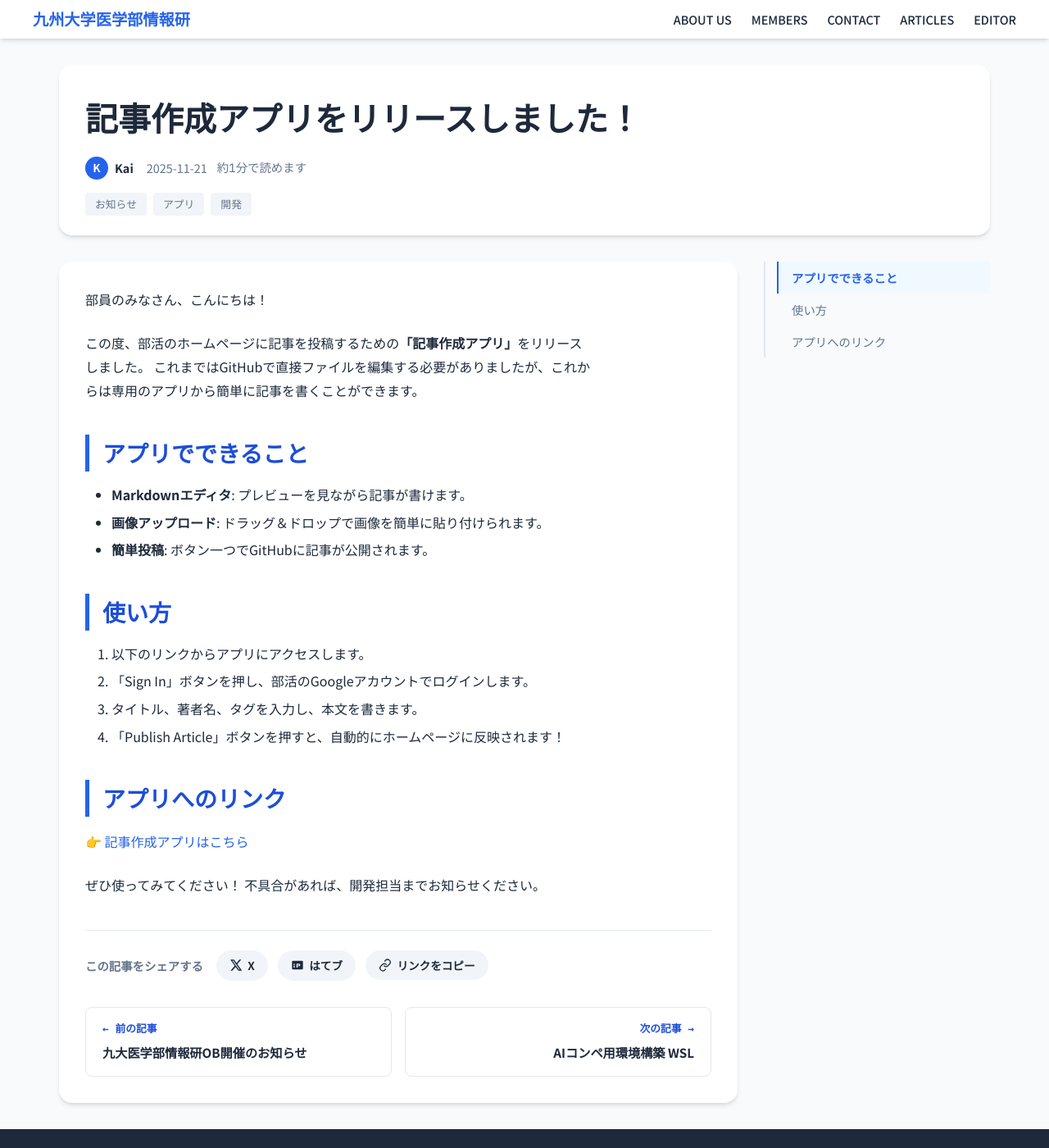
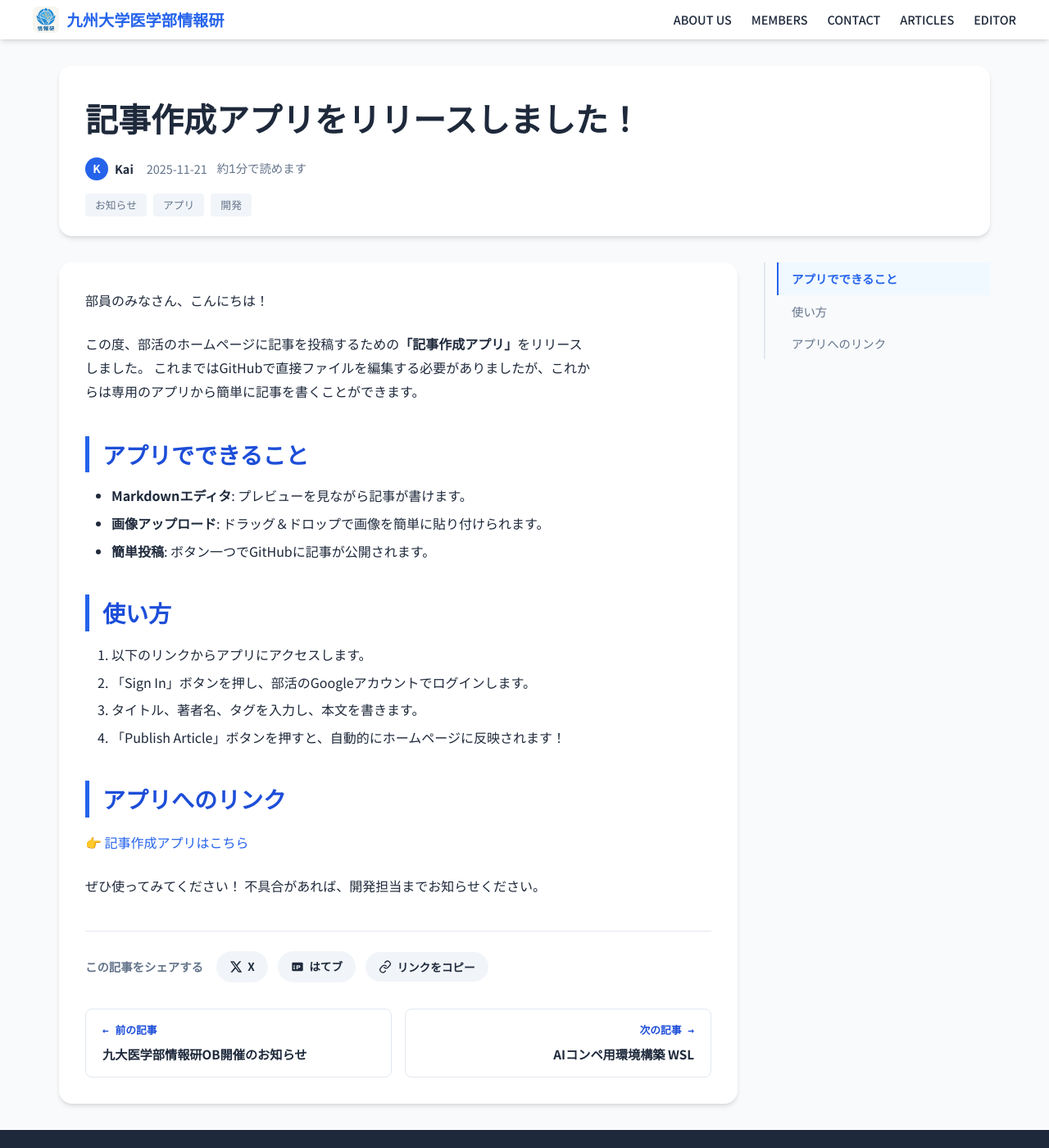
Before and after one commit to qumiclub/club-welcome-page, a Jekyll site: the page built from _posts/2025-11-21-release-editor-app.md, in a window 1280 px wide and 1400 px high. Shown: the whole window at 82% size. Built offline with Jekyll 4.4.1, drawn with Linux system fonts in a browser that asks for light colours.

Commit message:
fix: ヘッダーに部ロゴを表示し、目次のスクロール追従を修正
- ユーザー提供のロゴ画像から assets/images/logo.png (128px) を生成し、
  ヘッダーのサイト名の横に表示。favicon / apple-touch-icon / OGP画像も
  同じロゴから再生成(faviconは943KB→513KBに軽量化)
- 目次が下スクロールで見えなくなる問題を修正: position:sticky を
  <details> 内側の div ではなく details 要素自体(グリッドアイテム)に移動。
  ブラウザは details の中身を内部ラッパーで包むため、内側に sticky を
  付けても可動域がなく追従しなかった
- モバイル(900px以下)では従来どおり折りたたみ表示(sticky解除)

Co-Authored-By: Claude Fable 5 <noreply@anthropic.com>
Claude-Session: https://claude.ai/code/session_01LxMCajksU8ZAttcjv7ghb3

```diff
--- a/_includes/head.html
+++ b/_includes/head.html
@@ -7,7 +7,7 @@
 
 <link rel="stylesheet" href="{{ '/assets/css/style.css' | relative_url }}?v={{ site.time | date: '%s' }}">
 <link rel="icon" href="{{ '/assets/images/favicon.ico' | relative_url }}">
-<link rel="icon" type="image/png" sizes="1024x1024" href="{{ '/assets/images/favicon.png' | relative_url }}">
+<link rel="icon" type="image/png" sizes="512x512" href="{{ '/assets/images/favicon.png' | relative_url }}">
 <link rel="apple-touch-icon" sizes="180x180" href="{{ '/assets/images/apple-touch-icon.png' | relative_url }}">
 <script src="{{ '/assets/js/nav.js' | relative_url }}" defer></script>
 <link rel="preconnect" href="https://fonts.googleapis.com">
--- a/_includes/header.html
+++ b/_includes/header.html
@@ -2,7 +2,10 @@
 <header class="site-header">
   <div class="header-container">
     <div class="site-title">
-      <a href="{{ '/' | relative_url }}">{{ site.title | escape }}</a>
+      <a href="{{ '/' | relative_url }}">
+        <img src="{{ '/assets/images/logo.png' | relative_url }}" alt="" width="32" height="32" class="site-logo">
+        <span>{{ site.title | escape }}</span>
+      </a>
     </div>
     <button type="button" class="nav-toggle" id="nav-toggle" aria-expanded="false" aria-controls="site-nav" aria-label="メニューを開閉する">
       <span class="nav-toggle-bar"></span>
--- a/assets/css/article.css
+++ b/assets/css/article.css
@@ -88,8 +88,15 @@
 }
 
 /* Table of Contents (collapsible on mobile via <details>) */
+/* sticky は details 要素自体に付ける。details の中身はブラウザが内部ラッパーで
+   包むため、中の div に sticky を付けても可動域が確保できず追従しない */
 .toc-collapsible {
     grid-area: toc;
+    align-self: start;
+    position: sticky;
+    top: calc(var(--header-height) + 2rem);
+    max-height: calc(100vh - var(--header-height) - 4rem);
+    overflow-y: auto;
 }
 
 .toc-collapsible summary {
@@ -120,10 +127,6 @@
     background: transparent;
     padding: 0;
     box-shadow: none;
-    position: sticky;
-    top: calc(var(--header-height) + 2rem);
-    max-height: calc(100vh - var(--header-height) - 4rem);
-    overflow-y: auto;
     border-left: 2px solid var(--border-color);
 }
 
@@ -279,14 +282,15 @@
     }
 
     .toc-collapsible {
+        position: static;
+        max-height: none;
+        overflow: visible;
         border: 1px solid var(--border-color);
         border-radius: var(--border-radius);
         background: var(--white);
     }
 
     .table-of-content {
-        position: static;
-        max-height: none;
         border-left: none;
         padding: 0 1rem 1rem;
     }
--- a/assets/css/style.css
+++ b/assets/css/style.css
@@ -191,10 +191,20 @@ summary:focus-visible,
 }
 
 .site-title a {
+  display: flex;
+  align-items: center;
+  gap: 0.6rem;
   font-size: 1.2rem;
   font-weight: 700;
   color: var(--primary-color);
   white-space: nowrap;
+}
+
+.site-logo {
+  width: 32px;
+  height: 32px;
+  border-radius: 6px;
+  flex-shrink: 0;
 }
 
 /* Mobile nav toggle (hamburger) */
```
Also changed, not shown: assets/images/apple-touch-icon.png, assets/images/favicon.png, assets/images/logo.png (added), assets/images/ogp.png.
